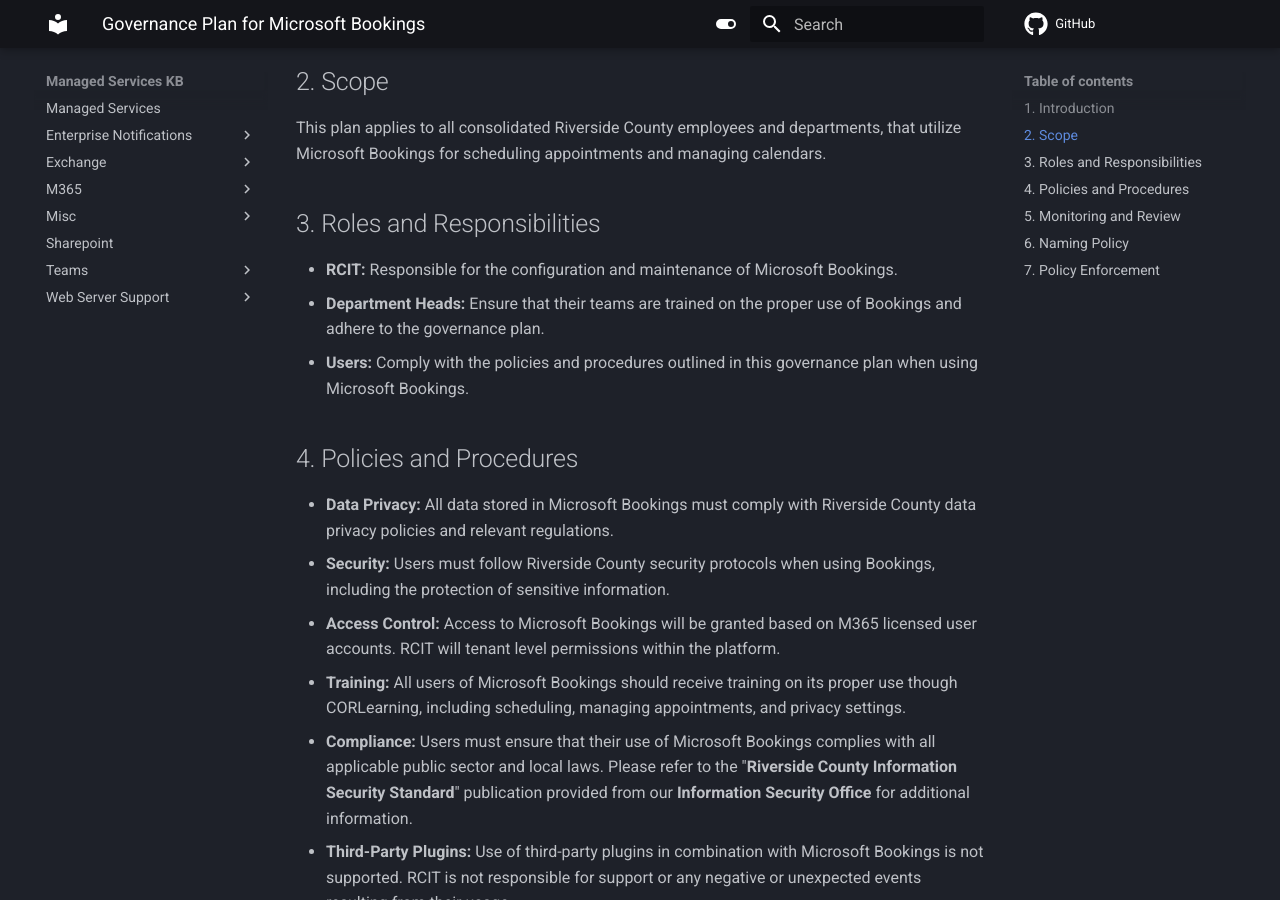
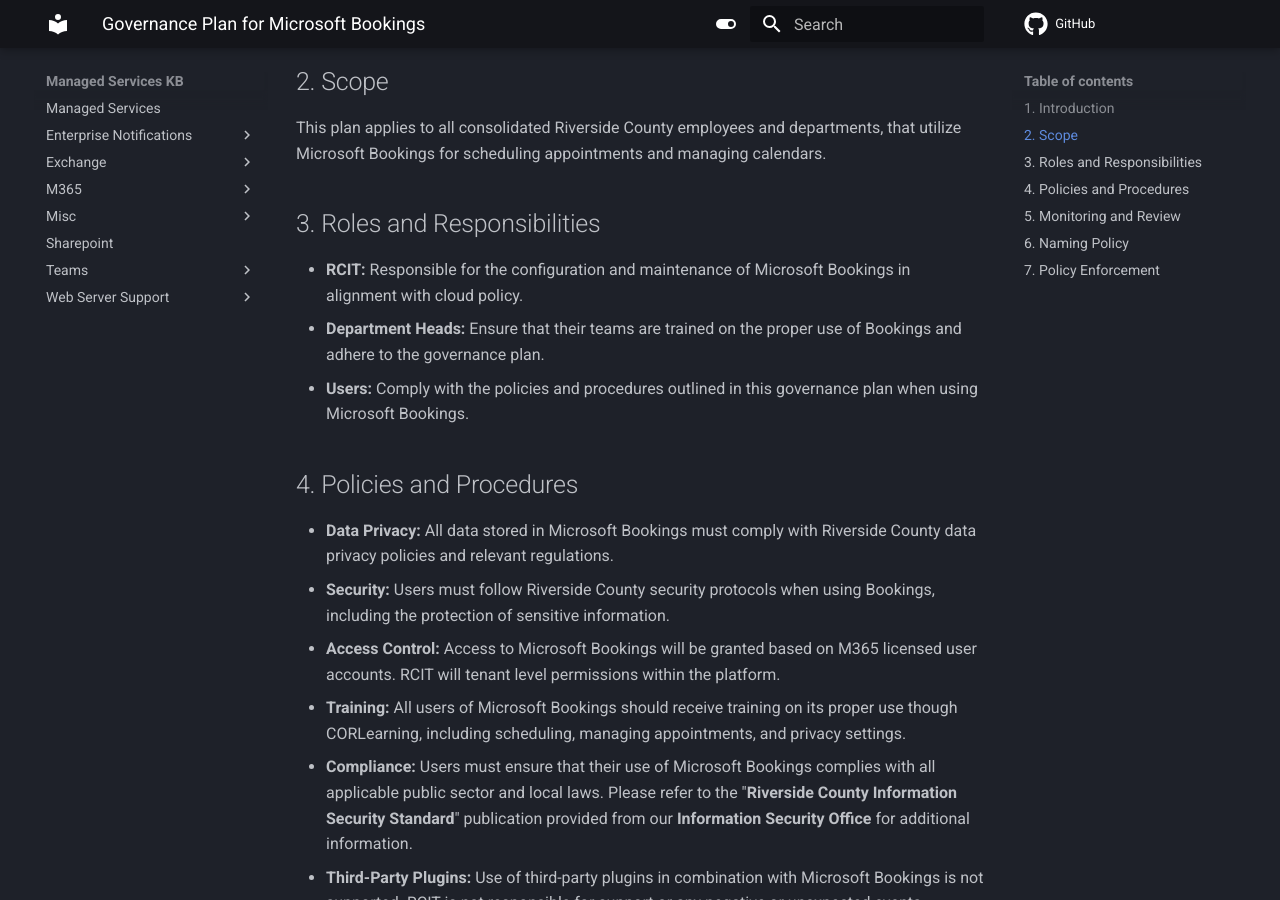
Before and after one commit to gpegues/MKDocs_Dev, an MkDocs documentation site: the page built from docs/M365/Bookings/BookingsGovernance.md, in a window 1280 px wide and 900 px high, scrolled down 309 px. Built offline with MkDocs 1.6.1 and Material for MkDocs 9.7.7, drawn with Linux system fonts in a browser that asks for light colours; comment, search, counter and statistics services are not loaded.

Commit message:
Update BookingsGovernance.md

```diff
--- a/docs/M365/Bookings/BookingsGovernance.md
+++ b/docs/M365/Bookings/BookingsGovernance.md
@@ -7,7 +7,7 @@
 This plan applies to all consolidated Riverside County employees and departments, that utilize Microsoft Bookings for scheduling appointments and managing calendars.
 
 ## 3. Roles and Responsibilities
-- **RCIT:** Responsible for the configuration and maintenance of Microsoft Bookings.
+- **RCIT:** Responsible for the configuration and maintenance of Microsoft Bookings in alignment with cloud policy.
 - **Department Heads:** Ensure that their teams are trained on the proper use of Bookings and adhere to the governance plan.
 - **Users:** Comply with the policies and procedures outlined in this governance plan when using Microsoft Bookings.
 
```
